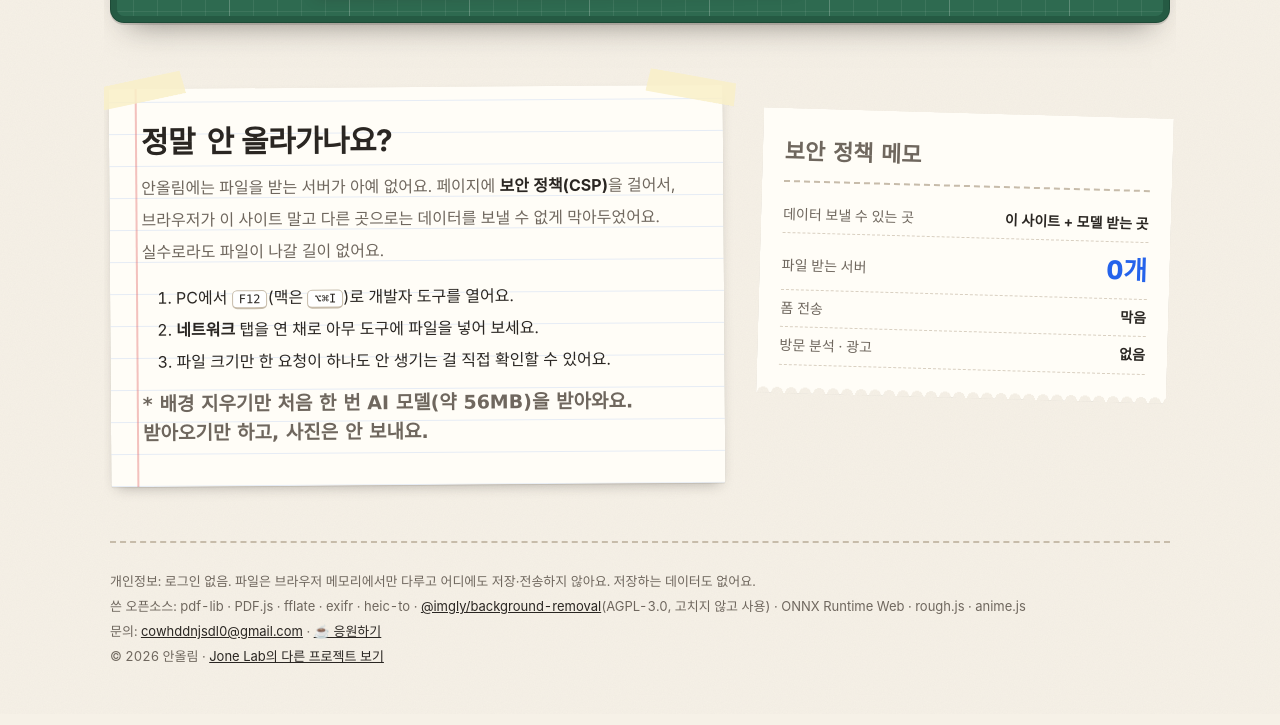
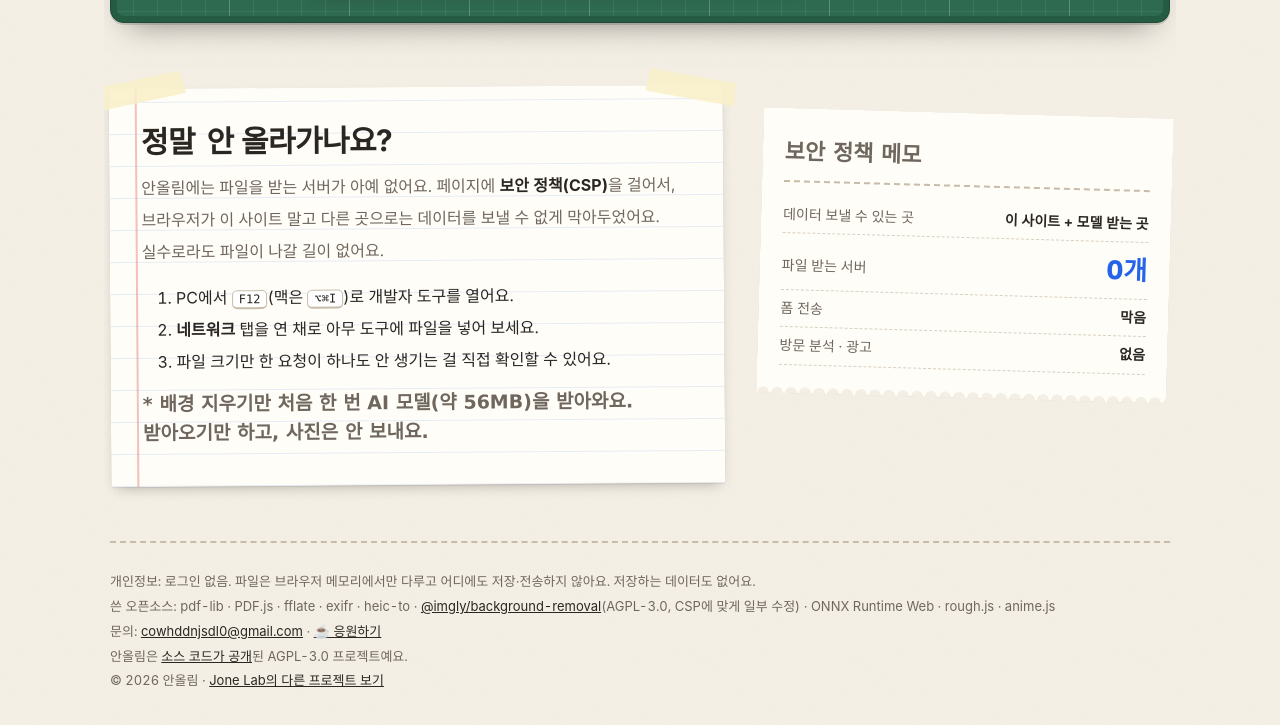
Before and after one commit to Jone4865/anollim, a website with bundled scripts: page index.html in a window 1280 px wide. Shown: the part 1154-1879 px from the top of the page. Built offline with nearby package versions, Linux system fonts and the light colour scheme; a web font is replaced by a local one.

Commit message:
AGPL-3.0 로 공개: LICENSE, README(수정 내역), 푸터 소스 링크
Co-Authored-By: Claude Opus 5.5 <noreply@anthropic.com>

```diff
--- a/index.html
+++ b/index.html
@@ -85,8 +85,9 @@
   <footer>
     <nav class="other-tools" id="other-tools" aria-label="다른 도구" hidden></nav>
     <p>개인정보: 로그인 없음. 파일은 브라우저 메모리에서만 다루고 어디에도 저장·전송하지 않아요. 저장하는 데이터도 없어요.</p>
-    <p>쓴 오픈소스: pdf-lib · PDF.js · fflate · exifr · heic-to · <a href="https://github.com/imgly/background-removal-js" target="_blank" rel="noopener">@imgly/background-removal</a>(AGPL-3.0, 고치지 않고 사용) · ONNX Runtime Web · rough.js · anime.js</p>
+    <p>쓴 오픈소스: pdf-lib · PDF.js · fflate · exifr · heic-to · <a href="https://github.com/imgly/background-removal-js" target="_blank" rel="noopener">@imgly/background-removal</a>(AGPL-3.0, CSP에 맞게 일부 수정) · ONNX Runtime Web · rough.js · anime.js</p>
     <p>문의: <a href="mailto:cowhddnjsdl0@gmail.com">cowhddnjsdl0@gmail.com</a> · <a href="https://toon.at/donate/ggyaaaaak" target="_blank" rel="noopener">☕ 응원하기</a></p>
+    <p>안올림은 <a href="https://github.com/Jone4865/anollim" target="_blank" rel="noopener">소스 코드가 공개</a>된 AGPL-3.0 프로젝트예요.</p>
     <p>© 2026 안올림 · <a href="https://jone-lab.vercel.app">Jone Lab의 다른 프로젝트 보기</a></p>
   </footer>
 </div>
--- a/package.json
+++ b/package.json
@@ -2,5 +2,9 @@
   "name": "anollim",
   "private": true,
   "type": "module",
-  "scripts": { "test": "node --test" }
+  "scripts": {
+    "test": "node --test"
+  },
+  "license": "AGPL-3.0-only",
+  "repository": "https://github.com/Jone4865/anollim"
 }
```
Also changed, not shown: README.md (added), 1 other file.
